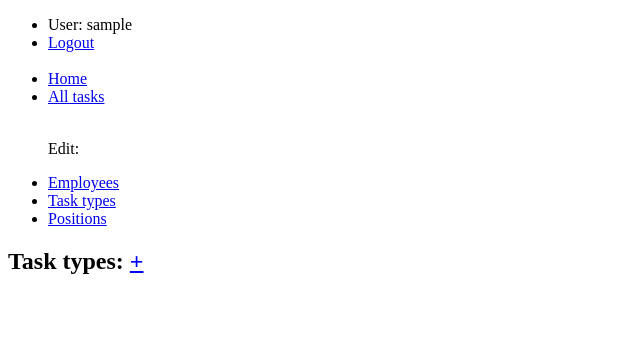
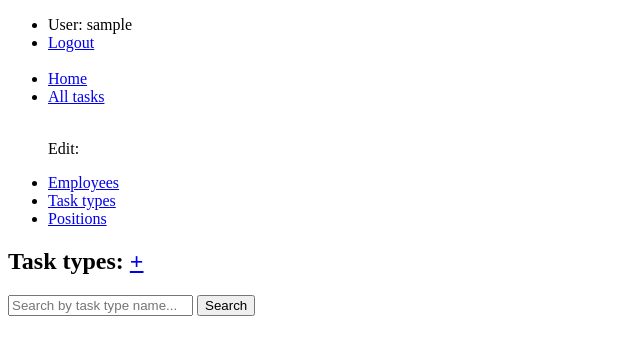
Before and after one commit to kuznetsb/it-company-task-manager-mate, a Django app: page /task_types/ in a window 1280 px wide. Shown: the top 355 px of the page, without its empty margins (0-640 px from the left). Run offline with Django 4.2, Linux system fonts and the light colour scheme; the visitor is signed in with stand-in values (Sample User, id 1); data that the repository does not hold is empty.

Commit message:
Added search form to TaskTypeList view and to template

```diff
--- a/task_manager/views.py
+++ b/task_manager/views.py
@@ -7,7 +7,12 @@ from django.shortcuts import render
 from django.urls import reverse_lazy, reverse
 from django.views import generic
 
-from task_manager.forms import TaskForm, WorkerCreationForm, WorkerPositionUpdateForm
+from task_manager.forms import (
+    TaskForm,
+    WorkerCreationForm,
+    WorkerPositionUpdateForm,
+    TaskTypeSearchForm,
+)
 from task_manager.models import Task, TaskType, Position, Worker
 
 
@@ -36,6 +41,26 @@ class TaskTypeListView(LoginRequiredMixin, generic.ListView):
     template_name = "task_manager/task_type_list.html"
     context_object_name = "task_type_list"
     paginate_by = 10
+
+    def get_context_data(self, *, object_list=None, **kwargs):
+        context = super().get_context_data(**kwargs)
+
+        name = self.request.GET.get("name", "")
+
+        context["search_form"] = TaskTypeSearchForm(
+            initial={"name": name}
+        )
+
+        return context
+
+    def get_queryset(self):
+        form = TaskTypeSearchForm(self.request.GET)
+
+        if form.is_valid():
+            return TaskType.objects.filter(
+                name__icontains=form.cleaned_data["name"]
+            )
+        return TaskType.objects.all()
 
 
 class TaskTypeCreateView(LoginRequiredMixin, generic.CreateView):
--- a/templates/task_manager/task_type_list.html
+++ b/templates/task_manager/task_type_list.html
@@ -2,6 +2,10 @@
 
 {% block content %}
   <h2>Task types: <a href="{% url 'manager:task-type-create' %}">+</a></h2>
+  <form action="" method="get" class="form-inline">
+    {{ search_form }}
+    <input type="submit" value="Search" class="btn btn-secondary">
+  </form>
   {% for task in task_type_list %}
     <p>{{ task.name }} <a href="{% url 'manager:task-type-delete' pk=task.id %}">Delete</a></p>
   {% endfor %}
```
